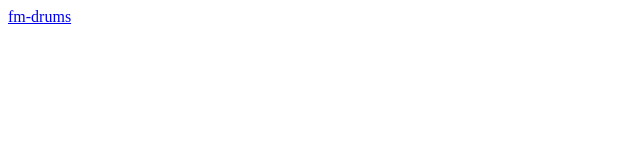
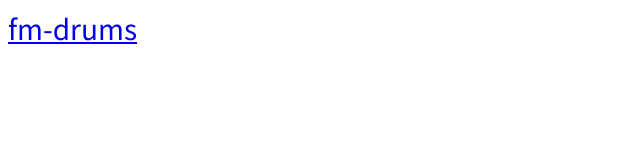
Before and after one commit to aveeeeen/tonejs-playground, a plain HTML site: page index.html in a window 1280 px wide. Shown: the whole page, without its empty margins (0-640 px from the left). Drawn offline with Linux system fonts and the light colour scheme.

Commit message:
added styles

```diff
--- a/index.html
+++ b/index.html
@@ -1,6 +1,7 @@
 <!DOCTYPE html>
 <html>
   <head>
+    <link rel="stylesheet" href="style.css" />
   </head>
 
   <body>
--- /dev/null
+++ b/style.css
@@ -0,0 +1,16 @@
+@import url('https://fonts.googleapis.com/css2?family=Noto+Sans+JP:wght@100..900&display=swap');
+
+html{
+  font-size: 14px;
+  font-family: "Noto Sans JP", sans-serif;
+  font-optical-sizing: auto;
+}
+
+p,a,button{
+  font-size: 2rem;
+}
+
+body{
+  width: 100svw;
+  height: 100svh;
+}
```
Also changed, not shown: fm-drums/fm-drums.html (+1 -0 lines).
